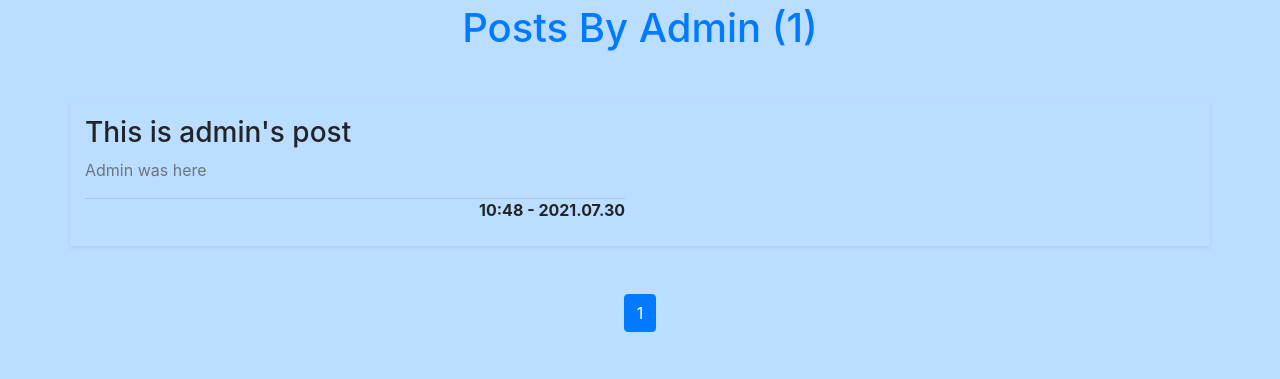
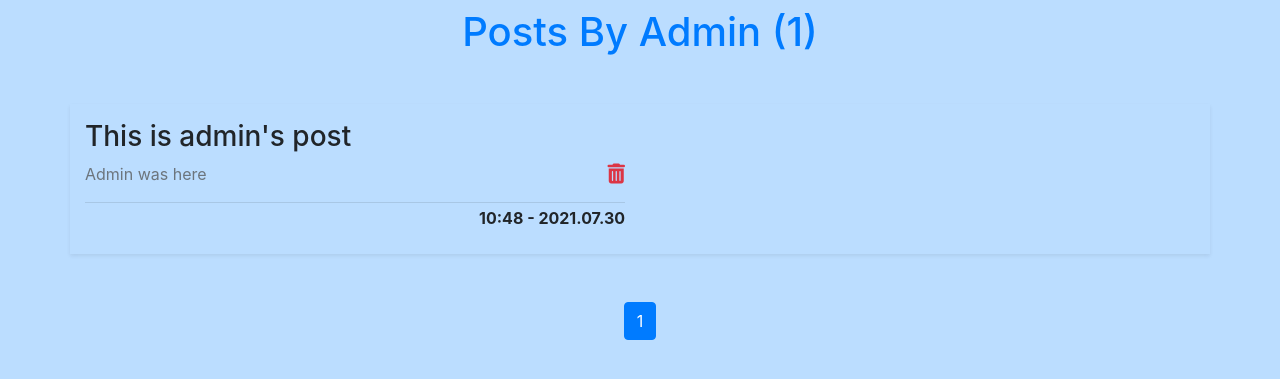
Before and after one commit to TheNavyInfantry/Anon-Scriber, a Flask app: page /user/5 in a window 1280 px wide. Shown: the part 56-435 px from the top of the page. Run offline with Flask 2, Linux system fonts and the light colour scheme; a user stored in the database is signed in; data comes from the database, SQL or seed files in the repository; some libraries are stand-ins or nearby versions.

Commit message:
ADD Delete post feature & User-Post counter

```diff
--- a/anon_scriber/templates/userposts.html
+++ b/anon_scriber/templates/userposts.html
@@ -5,16 +5,21 @@ My Posts - Anon Scriber
 {% endblock title %}
 
 {% block content %}
-    <h1 class="mt-1 mb-3 text-center text-primary">Posts By {{ user.username }} ({{ posts.total }})</h1>
+    <h1 class="mt-2 mb-3 text-center text-primary">Posts By {{ user.username }} ({{ posts.total }})</h1>
     <div class="container mt-5">
         <div class="row blog mb-5 shadow-sm pb-2 pt-3">
             {% for post in posts.items %}
                 <div class="col-md-6">
-                    <h3> {{ post.title }} </h3>
+                    <h3> {{ post.title }}
+                        <h5> <a class="blog-delete float-right text-danger"
+                           href="{{ url_for('delete_post', post_id=post.id) }}"><i class="fas fa-trash-alt"></i></a>
+                        </h5>
+                    </h3>
                     <p class="blog-description text-secondary">
                         {{ post.post }}
+
                     </p>
-                    <p class="blog-time-stamp font-weight-bold float-right">
+                    <p class="pt-1 blog-time-stamp font-weight-bold float-right">
                         {{ post.time_stamp.strftime('%H:%M - %Y.%m.%d') }}
                     </p>
                     <hr>
```
